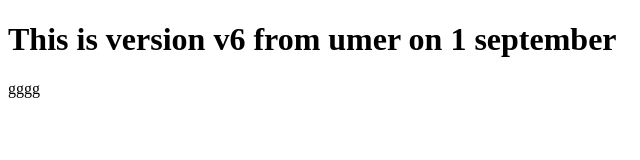
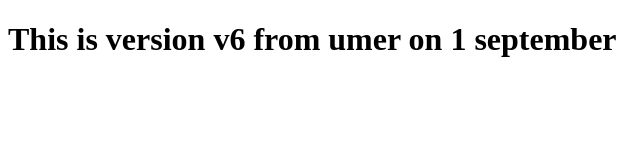
Before and after one commit to umermustafa-tech/myremoterepo, a plain HTML site: page index.html in a window 1280 px wide. Shown: the full height of the page, 0-640 px from the left. Drawn offline with Linux system fonts and the light colour scheme.

Commit message:
added html

```diff
--- a/index.html
+++ b/index.html
@@ -7,7 +7,7 @@
 </head>
 <body>
     <h1>This is version v6 from umer on 1 september</h1>
-gggg
+
 
 </body>
 
```
